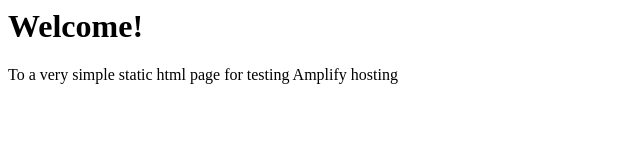
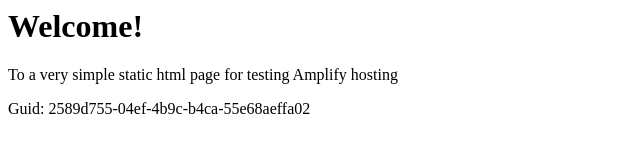
Before and after one commit to aws-aemilia-nrt/Github-PR-Commit-Integration-Test-DoNotTouch-Gith-OKSLNVO2-v1-prod-ap-northeast-1, a website: page src/index.html in a window 1280 px wide. Shown: the whole page, without its empty margins (0-640 px from the left). Drawn offline with Linux system fonts and the light colour scheme.

Commit message:
commit from integ tests

```diff
--- a/src/index.html
+++ b/src/index.html
@@ -1,3 +1,5 @@
+
+
 <html lang="en">
 
 <head>
@@ -10,6 +12,6 @@
 <body>
     <h1>Welcome!</h1>
     <p>To a very simple static html page for testing Amplify hosting</p>
-</body>
+    <p>Guid: 2589d755-04ef-4b9c-b4ca-55e68aeffa02</p></body>
 
 </html>
```
